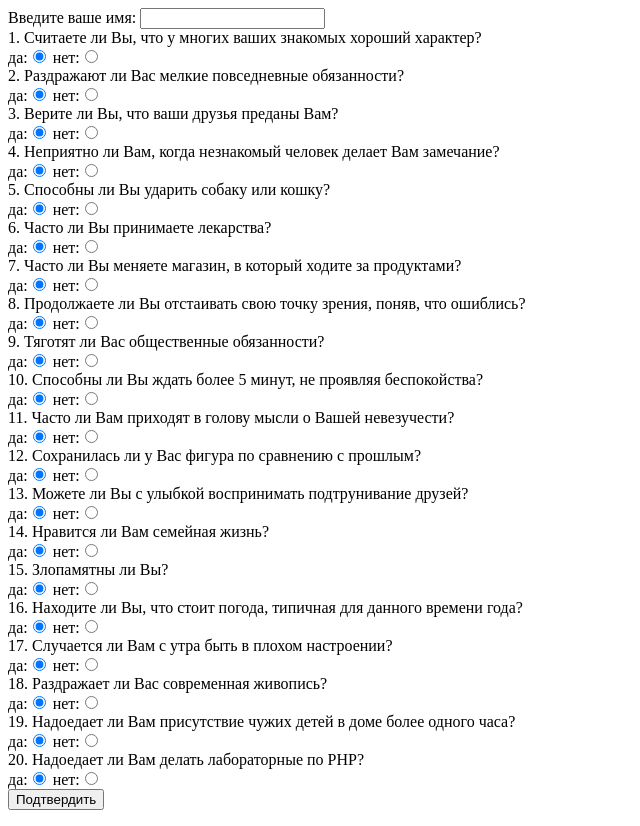
After one commit to PupkovEgor/InternetProgram, a PHP site: page /s3-5.php in a window 1280 px wide. The commit adds this page. Shown: the whole page, without its empty margins (0-640 px from the left). Run offline with PHP 8.4, Linux system fonts and the light colour scheme; data that the repository does not hold is empty.

Commit message:
Create all.

```diff
--- a/LR3/s3-3.php
+++ b/LR3/s3-3.php
@@ -14,6 +14,7 @@
             <input type="submit" name="prov" value="Проверить"> <br>
 
         <?php
+        if (isset($_POST["N"])) {
         if ($_POST["N"] > 1) {
             switch ($_POST["z"]) {
                 case 1: // чётное
@@ -59,6 +60,7 @@
 
             }
         }
+    }
         ?>
     </body>
 </html>
--- a/LR3/s3-4.php
+++ b/LR3/s3-4.php
@@ -1,5 +1,5 @@
 <html>
-    <title>Пупков Егор андреевич</title>
+    <title>Пупков Егор Андреевич</title>
     <head><meta http-equiv="Content-Type" content="text/html; charset=utf-8"></head>
     <body>
         <form method="POST" action="<?php print $PHP_SELF ?>">
--- /dev/null
+++ b/LR3/s3-5.php
@@ -0,0 +1,95 @@
+<html>
+    <title>Пупков Егор Андреевич</title>
+    <head><meta http-equiv="Content-Type" content="text/html; charset=utf-8"></head>
+    <body>
+        <form method="POST" action="<?php print $PHP_SELF ?>">
+        Введите ваше имя:
+        <input type="text" name="fio" size="20"> <br>
+        1. Считаете ли Вы, что у многих ваших знакомых хороший характер? <br>
+        да:<input type="radio" name="a[1]" value="yes" checked>
+        нет:<input type="radio" name="a[1]" value="no">  <br>
+        2. Раздражают ли Вас мелкие повседневные обязанности? <br>
+        да:<input type="radio" name="a[2]" value="yes" checked>
+        нет:<input type="radio" name="a[2]" value="no">  <br>
+        3. Верите ли Вы, что ваши друзья преданы Вам? <br>
+        да:<input type="radio" name="a[3]" value="yes" checked>
+        нет:<input type="radio" name="a[3]" value="no">  <br>
+        4. Неприятно ли Вам, когда незнакомый человек делает Вам замечание? <br>
+        да:<input type="radio" name="a[4]" value="yes" checked>
+        нет:<input type="radio" name="a[4]" value="no">  <br>
+        5. Способны ли Вы ударить собаку или кошку? <br>
+        да:<input type="radio" name="a[5]" value="yes" checked>
+        нет:<input type="radio" name="a[5]" value="no">  <br>
+        6. Часто ли Вы принимаете лекарства? <br>
+        да:<input type="radio" name="a[6]" value="yes" checked>
+        нет:<input type="radio" name="a[6]" value="no">  <br>
+        7. Часто ли Вы меняете магазин, в который ходите за продуктами? <br>
+        да:<input type="radio" name="a[7]" value="yes" checked>
+        нет:<input type="radio" name="a[7] " value="no">  <br>
+        8. Продолжаете ли Вы отстаивать свою точку зрения, поняв, что ошиблись? <br>
+        да:<input type="radio" name="a[8]" value="yes" checked>
+        нет:<input type="radio" name="a[8]" value="no">  <br>
+        9. Тяготят ли Вас общественные обязанности? <br>
+        да:<input type="radio" name="a[9]" value="yes" checked>
+        нет:<input type="radio" name="a[9]" value="no">  <br>
+        10. Способны ли Вы ждать более 5 минут, не проявляя беспокойства? <br>
+        да:<input type="radio" name="a[10]" value="yes" checked>
+        нет:<input type="radio" name="a[10]" value="no">  <br>
+        11. Часто ли Вам приходят в голову мысли о Вашей невезучести? <br>
+        да:<input type="radio" name="a[11]" value="yes" checked>
+        нет:<input type="radio" name="a[11]" value="no">  <br>
+        12. Сохранилась ли у Вас фигура по сравнению с прошлым? <br>
+        да:<input type="radio" name="a[12]" value="yes" checked>
+        нет:<input type="radio" name="a[12]" value="no">  <br>
+        13. Можете ли Вы с улыбкой воспринимать подтрунивание друзей? <br>
+        да:<input type="radio" name="a[13]" value="yes" checked>
+        нет:<input type="radio" name="a[13]" value="no">  <br>
+        14. Нравится ли Вам семейная жизнь? <br>
+        да:<input type="radio" name="a[14]" value="yes" checked>
+        нет:<input type="radio" name="a[14]" value="no">  <br>
+        15. Злопамятны ли Вы? <br>
+        да:<input type="radio" name="a[15]" value="yes" checked>
+        нет:<input type="radio" name="a[15]" value="no">  <br>
+        16. Находите ли Вы, что стоит погода, типичная для данного времени года? <br>
+        да:<input type="radio" name="a[16]" value="yes" checked>
+        нет:<input type="radio" name="a[16]" value="no">  <br>
+        17. Случается ли Вам с утра быть в плохом настроении? <br>
+        да:<input type="radio" name="a[17]" value="yes" checked>
+        нет:<input type="radio" name="a[17]" value="no">  <br>
+        18. Раздражает ли Вас современная живопись? <br>
+        да:<input type="radio" name="a[18]" value="yes" checked>
+        нет:<input type="radio" name="a[18]" value="no">  <br>
+        19. Надоедает ли Вам присутствие чужих детей в доме более одного часа? <br>
+        да:<input type="radio" name="a[19]" value="yes" checked>
+        нет:<input type="radio" name="a[19]" value="no">  <br>
+        20. Надоедает ли Вам делать лабораторные по PHP? <br>
+        да:<input type="radio" name="a[20]" value="yes" checked>
+        нет:<input type="radio" name="a[20]" value="no">  <br>
+        <input type="submit" value="Подтвердить">  <br>
+    </body>
+
+    <?php
+       if (isset($_POST["fio"])){
+           $mas = $_POST["a"];
+           for ($i = 1; $i <= 20; $i++) {
+                if ($i == 3 or $i == 9 or $i == 10 or $i == 13 or $i == 14 or $i == 19) {
+                    if ($mas[$i] == "yes") {
+                        $sum++;
+                    }
+                } else {
+                    if ($mas[$i] == "no") {
+                        $sum++;
+                    }
+                }
+           }
+           if ($sum >= 15) {
+               $res = "у Вас покладистый характер";
+           } else if ($sum < 15 and $sum >= 8) {
+               $res = "Вы не лишены недостатков, но с вами можно ладить";
+           } else {
+               $res = "Вашим друзьям можно посочувствовать";
+           }
+           echo ($_POST["fio"] . ", " . $res.'<br>');
+       }
+    ?>
+</html>
--- /dev/null
+++ b/LR3/s3-6-1.php
@@ -0,0 +1,6 @@
+<?php
+    if (isset($_POST["text1"]) and isset($_POST["word1"])) {
+        $text = str_replace($_POST["word1"], "", $_POST["text1"]);
+        echo $text;
+    }
+?>
```
Also changed, not shown: LR3/index.php (added, +17 -0 lines), LR3/s3-6-1.html (added, +13 -0 lines), LR3/s3-6-2.html (added, +11 -0 lines), LR3/s3-6-2.php (added, +27 -0 lines).
